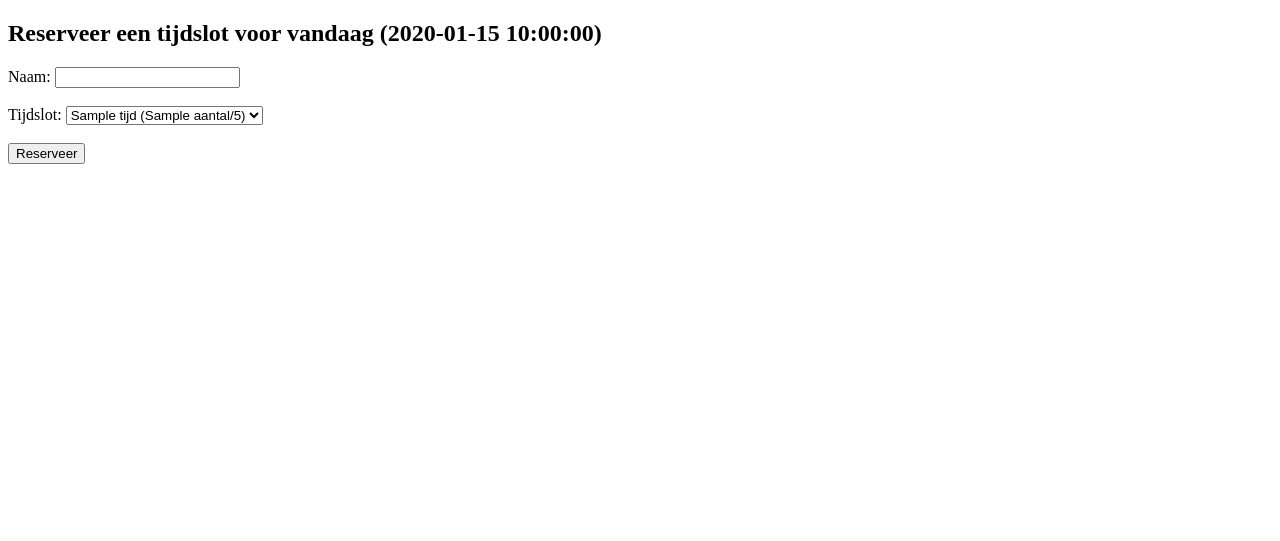
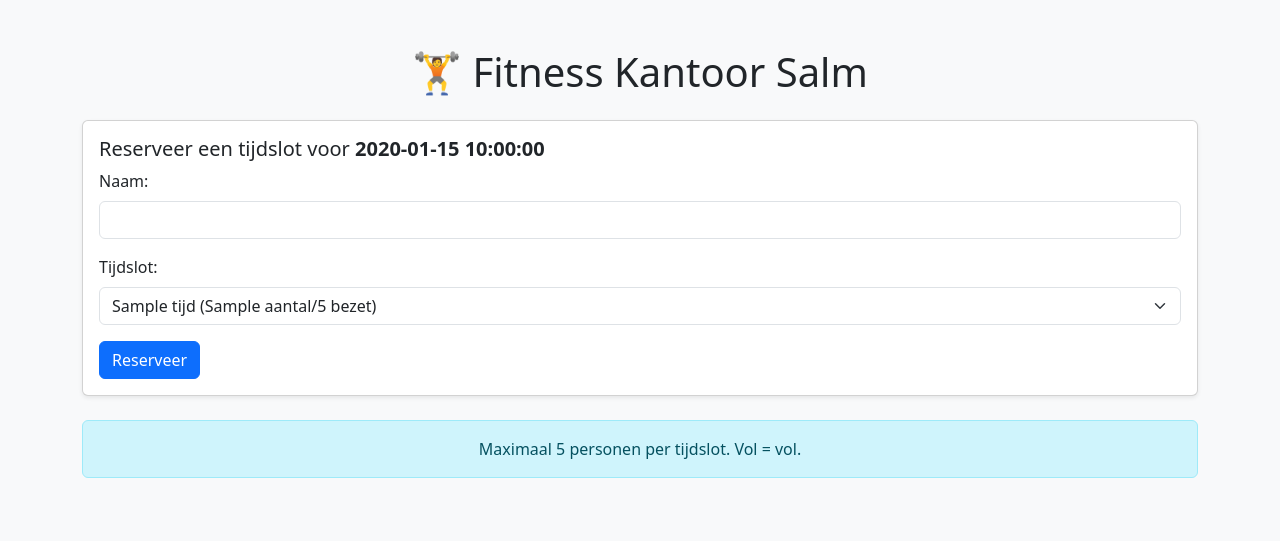
Before and after one commit to chielos124532/fitness-kantoor-salm, a Python web app: template templates/index.html in a window 1280 px wide. Shown: the top 541 px of the page. Run offline with Jinja, Linux system fonts and the light colour scheme; the template is opened without the code that fills it: most values are stand-ins (such as "Sample title", 1, 10 or a date in 2020).

Commit message:
Stap 1: Bootstrap styling, volledige tijdsloten, branding

```diff
--- a/app.py
+++ b/app.py
@@ -39,7 +39,7 @@ def reserveren():
 
     # Toon reserveringen per slot
     today = datetime.today().strftime('%Y-%m-%d')
-    tijdsloten = ['08:00', '09:00', '10:00', '11:00', '12:00']
+tijdsloten = [f"{str(u).zfill(2)}:00" for u in range(6, 23)]
     slots = []
     conn = sqlite3.connect('reserveringen.db')
     c = conn.cursor()
--- a/templates/index.html
+++ b/templates/index.html
@@ -1,23 +1,44 @@
 <!DOCTYPE html>
-<html>
+<html lang="nl">
 <head>
-    <title>Fitness Reserveren</title>
+    <meta charset="UTF-8">
     <meta name="viewport" content="width=device-width, initial-scale=1">
+    <title>Fitness Kantoor Salm</title>
+    <link href="https://cdn.jsdelivr.net/npm/bootstrap@5.3.3/dist/css/bootstrap.min.css" rel="stylesheet">
 </head>
-<body>
-    <h2>Reserveer een tijdslot voor vandaag ({{ today }})</h2>
+<body class="bg-light">
+    <div class="container py-5">
+        <h1 class="mb-4 text-center">🏋️ Fitness Kantoor Salm</h1>
+
+        <div class="card shadow-sm mb-4">
+            <div class="card-body">
+                <h5 class="card-title">Reserveer een tijdslot voor <strong>{{ today }}</strong></h5>
                 <form method="POST">
-        Naam: <input type="text" name="naam" required><br><br>
-        Tijdslot:
-        <select name="tijdslot">
+                    <div class="mb-3">
+                        <label for="naam" class="form-label">Naam:</label>
+                        <input type="text" class="form-control" id="naam" name="naam" required>
+                    </div>
+
+                    <div class="mb-3">
+                        <label for="tijdslot" class="form-label">Tijdslot:</label>
+                        <select class="form-select" name="tijdslot" required>
                             {% for slot in slots %}
                                 <option value="{{ slot.tijd }}" {% if slot.aantal >= 5 %}disabled{% endif %}>
-                    {{ slot.tijd }} ({{ slot.aantal }}/5)
+                                    {{ slot.tijd }} ({{ slot.aantal }}/5 bezet)
                                 </option>
                             {% endfor %}
-        </select><br><br>
+                        </select>
+                    </div>
+
                     <input type="hidden" name="datum" value="{{ today }}">
-        <button type="submit">Reserveer</button>
+                    <button type="submit" class="btn btn-primary">Reserveer</button>
                 </form>
+            </div>
+        </div>
+
+        <div class="alert alert-info text-center">
+            Maximaal 5 personen per tijdslot. Vol = vol.
+        </div>
+    </div>
 </body>
 </html>
```
Lines whose indentation alone changed are shown as unchanged.
